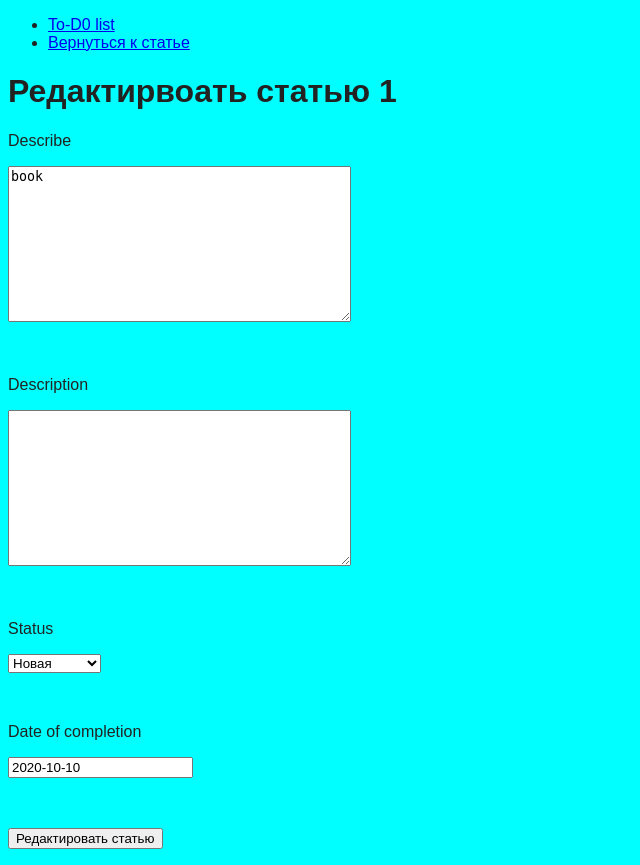
After one commit to aiganysho/todo_list, a Django app: page /1/update in a window 1280 px wide. The commit adds this page. Shown: the whole page, without its empty margins (0-640 px from the left). Run offline with Django 3.2, Linux system fonts and the light colour scheme; data comes from the database, SQL or seed files in the repository.

Commit message:
update code and add link for update

```diff
--- /dev/null
+++ b/hello/webapp/templates/form.html
@@ -0,0 +1,15 @@
+{% csrf_token %}
+
+{% for error in form.non_field_errors %}
+   <p class="form-error">{{ error }}</p>
+{% endfor %}
+
+{% for field in form %}
+   <p><label for="{{ field.id_for_label }}">{{ field.label }}</label></p>
+   {% for error in field.errors %}
+       <p class="form-error">{{ error }}</p>
+   {% endfor %}
+   <p {% if field.errors %} class="form-field-error"{% endif %}>{{ field }}</p>
+    <br>
+{% endfor %}
+<p><input type="submit" value="{{ button_text }}"></p>
--- /dev/null
+++ b/hello/webapp/templates/list_update.html
@@ -0,0 +1,10 @@
+{% extends 'base.html' %}
+
+{% block menu %}<li><a href="{% url "list-view" list.id %}">Вернуться к статье</a></li>{% endblock menu %}
+{% block page_header %}Редактирвоать статью {{ list.id }}{% endblock page_header %}
+
+{% block content %}
+    <form action="{% url "list-update" list.id %}" method="post">
+        {% include "form.html" with button_text="Редактировать статью" %}
+    </form>
+{% endblock content %}
--- a/hello/webapp/templates/list_view.html
+++ b/hello/webapp/templates/list_view.html
@@ -1,5 +1,8 @@
 {% extends "base.html" %}
-{% block menu %}<li><a href="{% url "list-add" %}">Create To-Do list</a></li>{% endblock menu %}
+{% block menu %}
+    <li><a href="{% url "list-add" %}">Create To-Do list</a></li>
+    <li><a href="{% url "list-update" list.id %}">Редактировать статью</a></li>
+{% endblock menu %}
 {% block page_header %}Description of To-Do list: {{ list.id }}{% endblock page_header %}
 {% block content %}
 
```
